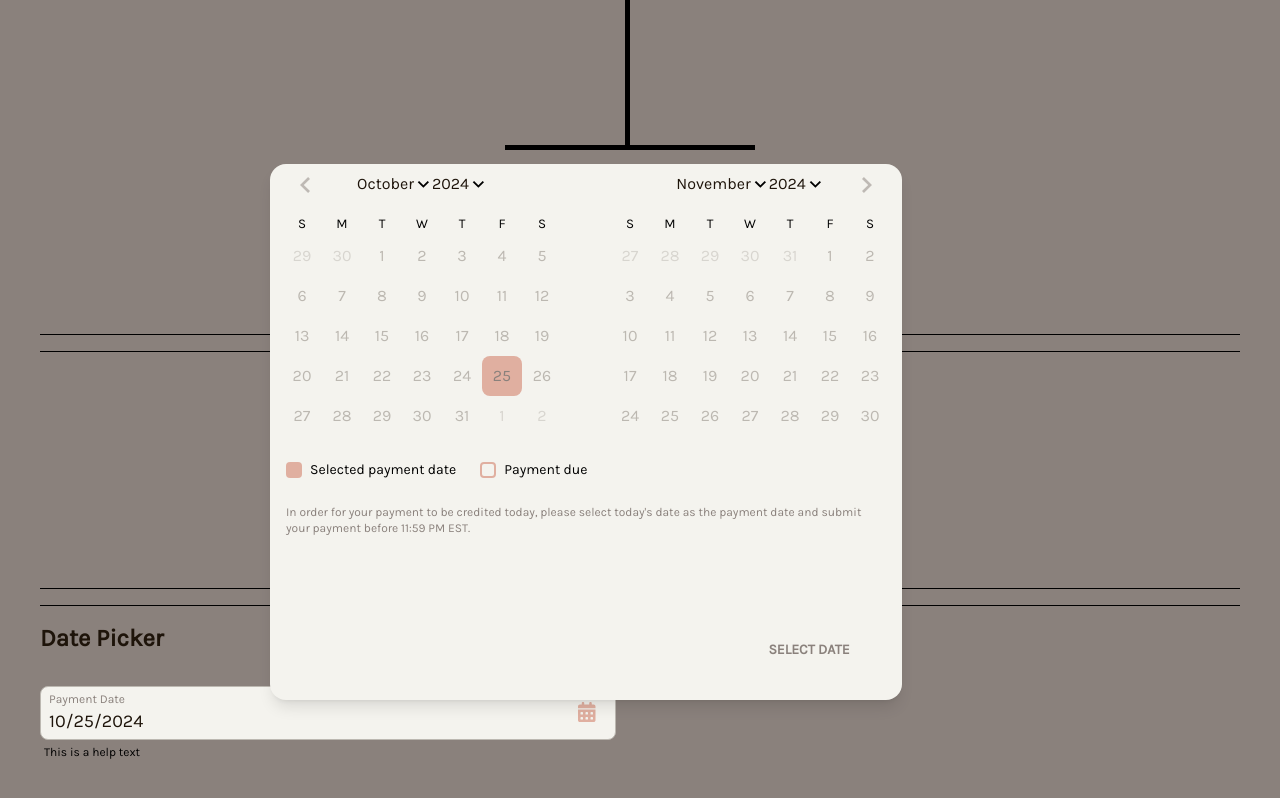
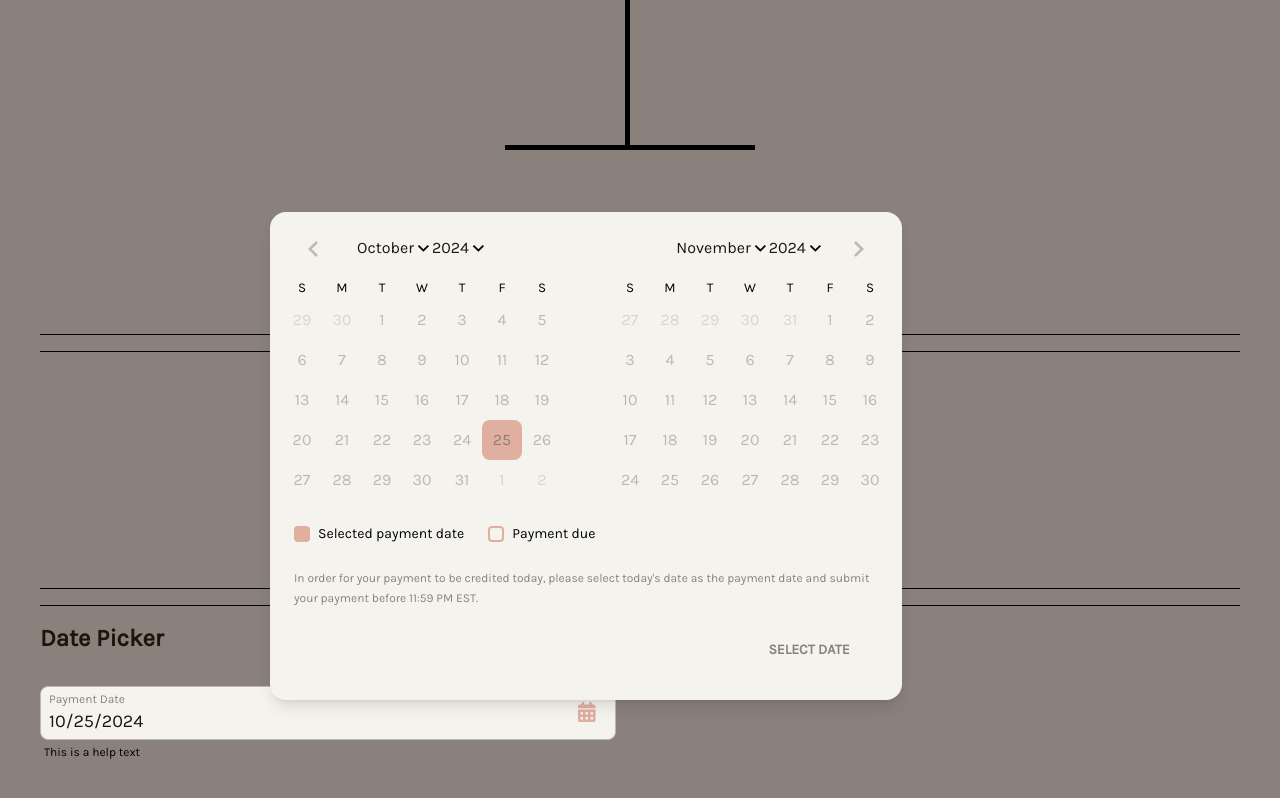
Before and after one commit to jasminepvo/react, a React (Vite) app: page / in a window 1280 px wide. Both pictures are taken after a click on the button 586 px from the left and 1431 px from the top of the page. Shown: the part 717-1515 px from the top of the page. Built offline with nearby package versions, Linux system fonts and the light colour scheme; a web font is replaced by a local one.

Commit message:
fix: minor docs and styles for calendar

```diff
--- a/src/components/DatePicker/Calender.tsx
+++ b/src/components/DatePicker/Calender.tsx
@@ -16,7 +16,7 @@ export const Calendar = ({
   required,
   minDate,
   maxDate,
-  numberOfMonths = 2,
+  numberOfMonths = 1,
   paymentDueDate,
   formatters = { formatWeekdayName },
   ...props
--- a/src/components/DatePicker/DatePicker.tsx
+++ b/src/components/DatePicker/DatePicker.tsx
@@ -218,7 +218,7 @@ const DatePicker = ({
               <Popover.Content
                 className={`${
                   numberOfMonths === 2 ? 'w-[632px]' : 'w-[366px]'
-                } h-[536px] rounded-2xl bg-cream p-6 shadow-lg z-10 px-4 py-2`}
+                } max-h-[90vh] h-fit overflow-y-auto relative rounded-2xl bg-cream shadow-lg z-10 p-6`}
               >
                 <Calendar
                   captionLayout={captionLayout}
@@ -245,8 +245,13 @@ const DatePicker = ({
                     </div>
                   )}
                 </div>
-                <p className='text-xs text-taupe'>{disclaimer}</p>
-                <div className='absolute bottom-6 right-6'>
+                {disclaimer && (
+                  <p className='text-xs text-taupe leading-[20px]'>
+                    {disclaimer}
+                  </p>
+                )}
+                {/* Footer */}
+                <div className='sticky bottom-0 right-0 pt-4 w-full bg-cream flex justify-end'>
                   <button
                     type='button'
                     className='w-[138px] rounded-md p-4 text-sm font-semibold uppercase text-taupe hover:text-cream hover:bg-blush'
@@ -259,21 +264,6 @@ const DatePicker = ({
             </Popover.Portal>
           </Popover.Root>
         </div>
-
-        {/* {(startDate || endDate) && !inputError && (
-          <div className="mt-1 text-xs text-taupe">
-            {startDate && endDate
-              ? `Valid date range: ${format(
-                  startDate,
-                  "MM/dd/yyyy"
-                )} - ${format(endDate, "MM/dd/yyyy")}`
-              : startDate
-              ? `Minimum date: ${format(startDate, "MM/dd/yyyy")}`
-              : endDate
-              ? `Maximum date: ${format(endDate, "MM/dd/yyyy")}`
-              : ""}
-          </div>
-        )} */}
       </div>
       {helpText && !inputError && (
         <p className='mt-1 ml-1 text-xs text-black'>{helpText}</p>
--- a/src/components/DatePicker/types.ts
+++ b/src/components/DatePicker/types.ts
@@ -96,6 +96,8 @@ export interface DatePickerProps {
     selected?: Date;
     /** Whether to show days from previous/next months */
     showOutsideDays?: boolean;
+    /** Whether to show the legend below the calendar */
+    showLegend?: boolean;
     /** Initial or minimum selectable date */
     startDate?: Date;
     /** Error message for invalid start date */
```
Also changed, not shown: 1 other file (tests, documents, lock files or other folders).
